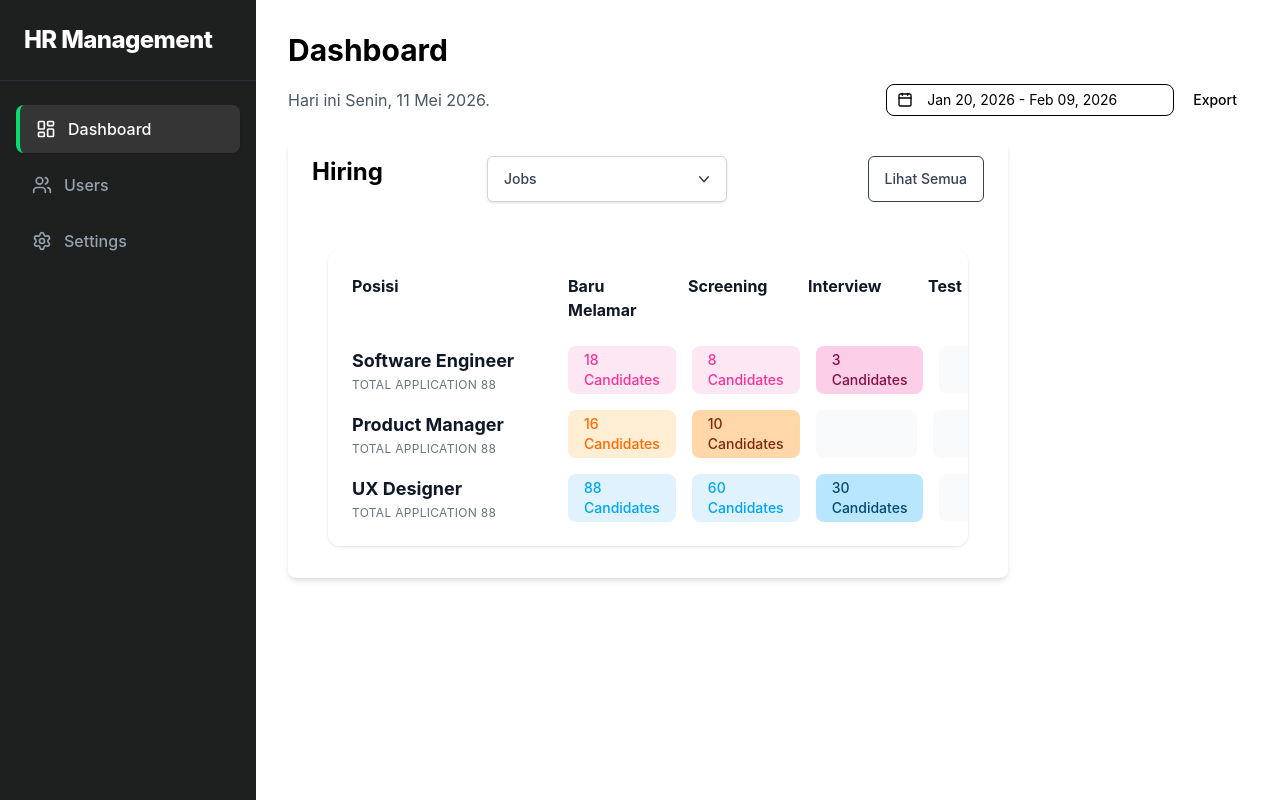
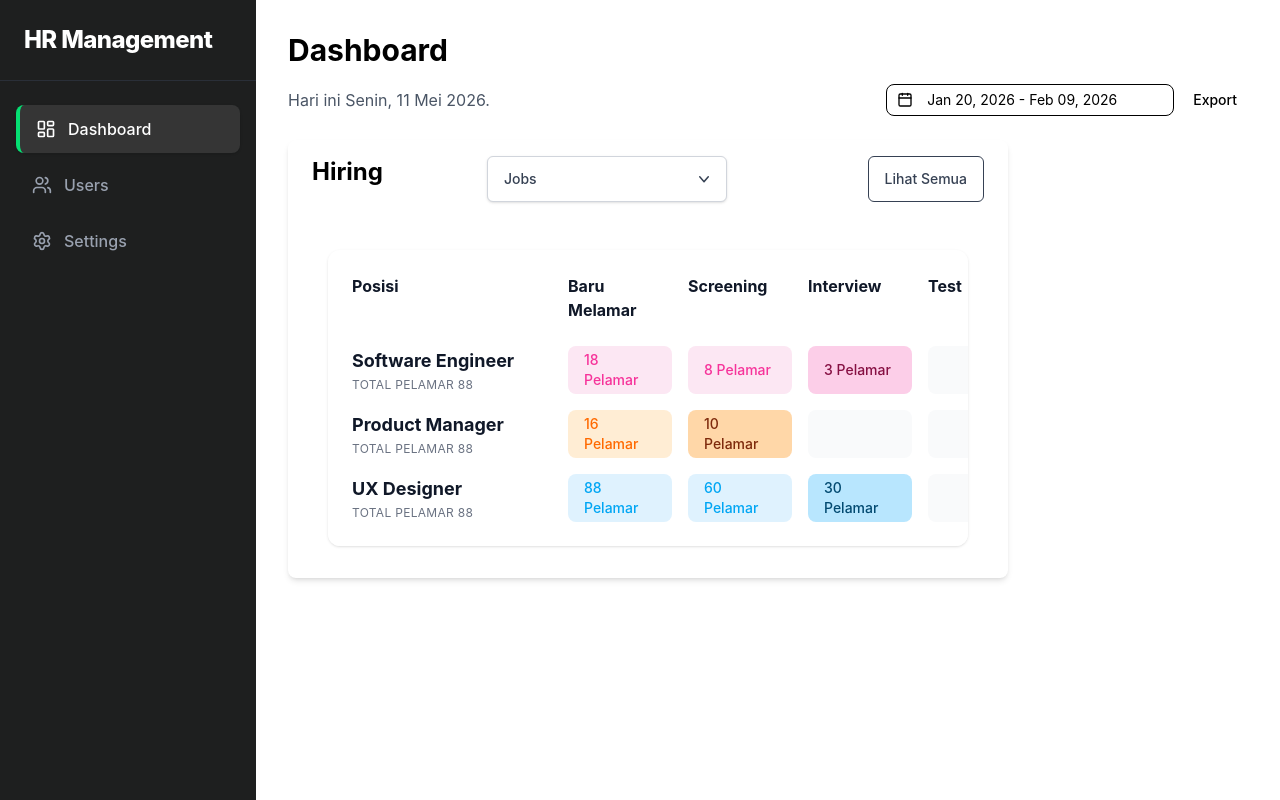
Before and after one commit to AmarMsd/dashboard-next-js, a Next.js app: page / in a window 1280 px wide. Built offline with nearby package versions, Linux system fonts and the light colour scheme.

Commit message:
improve: updated style

```diff
--- a/src/components/RecruitmentTable/RecruitmentTable.jsx
+++ b/src/components/RecruitmentTable/RecruitmentTable.jsx
@@ -2,9 +2,7 @@
 import React from "react";
 
 export default function RecruitmentTable() {
-  // Data statis untuk mensimulasikan tabel (bisa diganti dengan data API nanti)
-  // Penggunaan objek warna ini penting di Tailwind agar class tidak ter-purge (terhapus saat build)
-  const pipelineData = [
+  const recruitmentData = [
     {
       id: 1,
       jobTitle: "Software Engineer",
@@ -60,13 +58,13 @@ export default function RecruitmentTable() {
         </div>
 
         <div className="flex flex-col gap-4">
-          {pipelineData.map((row) => (
+          {recruitmentData.map((row) => (
             <div key={row.id} className="grid grid-cols-[minmax(200px,1.5fr)_repeat(5,1fr)] gap-4 items-center">
 
               <div>
                 <h3 className="font-bold text-lg text-gray-900">{row.jobTitle}</h3>
                 <p className="text-xs text-gray-500 uppercase tracking-wide mt-0.5">
-                  Total Application {row.totalApp}
+                  Total Pelamar {row.totalApp}
                 </p>
               </div>
 
@@ -74,16 +72,16 @@ export default function RecruitmentTable() {
                 let cellClass = "flex items-center px-4 py-3 rounded-lg text-sm font-medium h-12 ";
 
                 if (stage.status === "empty") {
-                  cellClass += "bg-gray-50"; // Kotak abu-abu kosong
+                  cellClass += "bg-gray-50";
                 } else if (stage.status === "light") {
-                  cellClass += row.theme.light; // Kotak warna muda
+                  cellClass += row.theme.light;
                 } else if (stage.status === "active") {
-                  cellClass += row.theme.active; // Kotak warna lebih gelap (tahap saat ini)
+                  cellClass += row.theme.active;
                 }
 
                 return (
                   <div key={index} className={cellClass}>
-                    {stage.count !== null ? `${stage.count} Candidates` : ""}
+                    {stage.count !== null ? `${stage.count} Pelamar` : ""}
                   </div>
                 );
               })}
```
